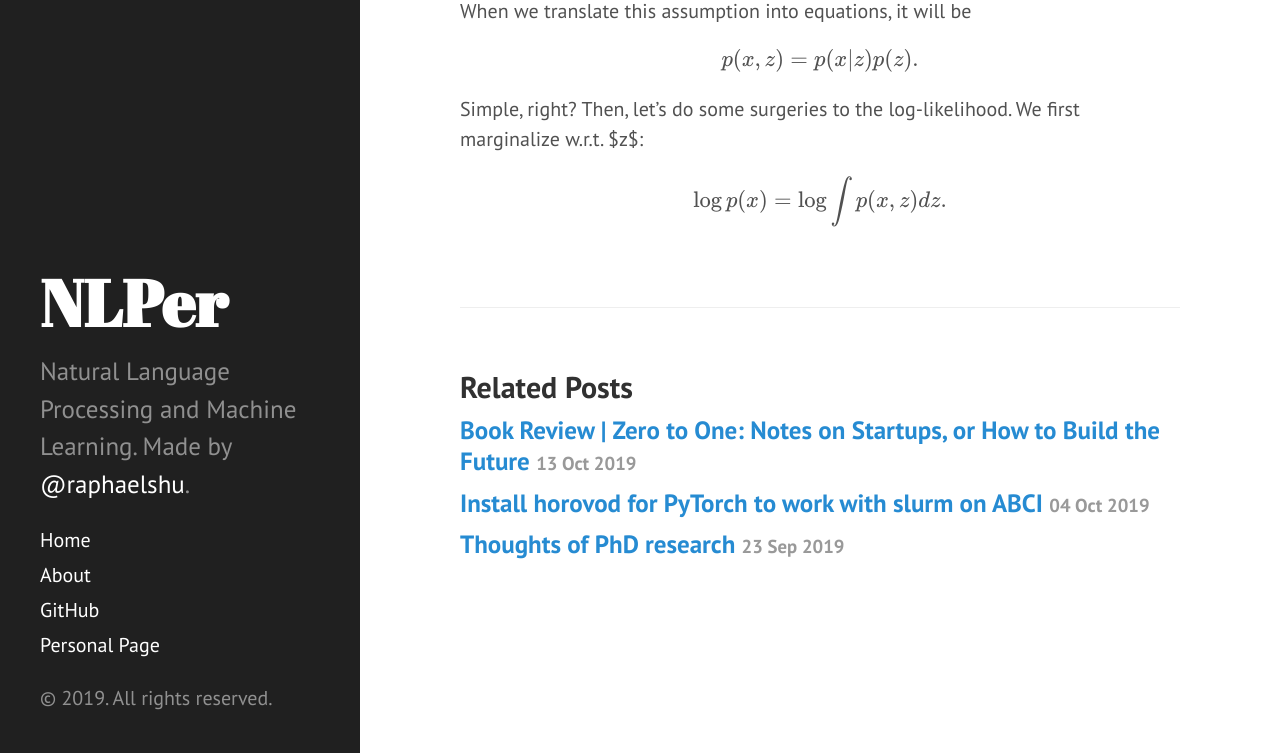
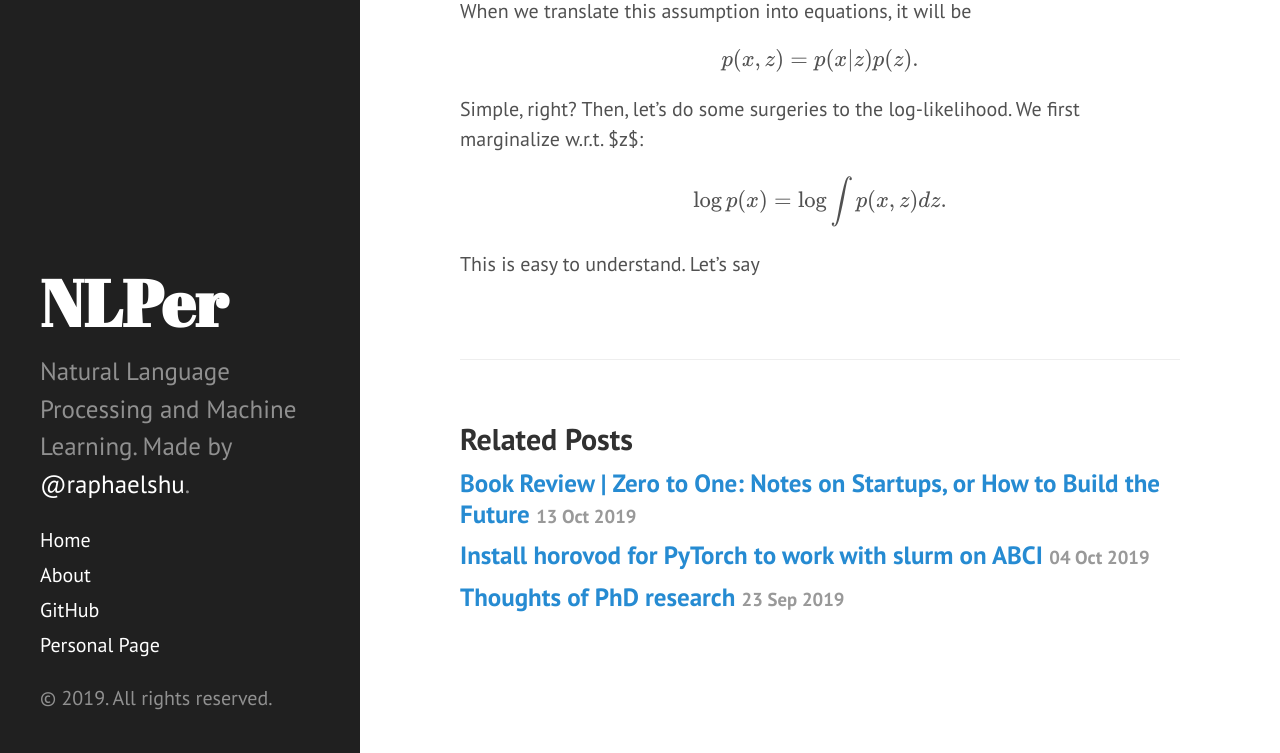
Before and after one commit to zomux/nlper, a Jekyll site: the page built from _posts/2019-10-27-what-is-discrete-generative-model.md, in a window 1280 px wide and 900 px high, scrolled down 2026 px, cut to the strip 147-900 px from the top of the window. Built offline with Jekyll 4.4.1, drawn with Linux system fonts in a browser that asks for light colours; formulas are drawn with MathJax 3; comment, search, counter and statistics services are not loaded.

Commit message:
_posts/2019-10-27-what-is-discrete-generative-model.md updated from https://stackedit.io/

```diff
--- a/_posts/2019-10-27-what-is-discrete-generative-model.md
+++ b/_posts/2019-10-27-what-is-discrete-generative-model.md
@@ -45,8 +45,8 @@ Simple, right? Then, let's do some surgeries to the log-likelihood. We first mar
 
 $$\log p(x) = \log \int p(x,z) dz.$$
 
-
+This is easy to understand. Let's say
 <!--stackedit_data:
-eyJoaXN0b3J5IjpbLTY2MTQ0NDQ3MywtNTI1NjM2MzE3LC0xMD
-I4MDk5MDg2XX0=
+eyJoaXN0b3J5IjpbLTEzNzgzNDQ5ODYsLTUyNTYzNjMxNywtMT
+AyODA5OTA4Nl19
 -->
```
